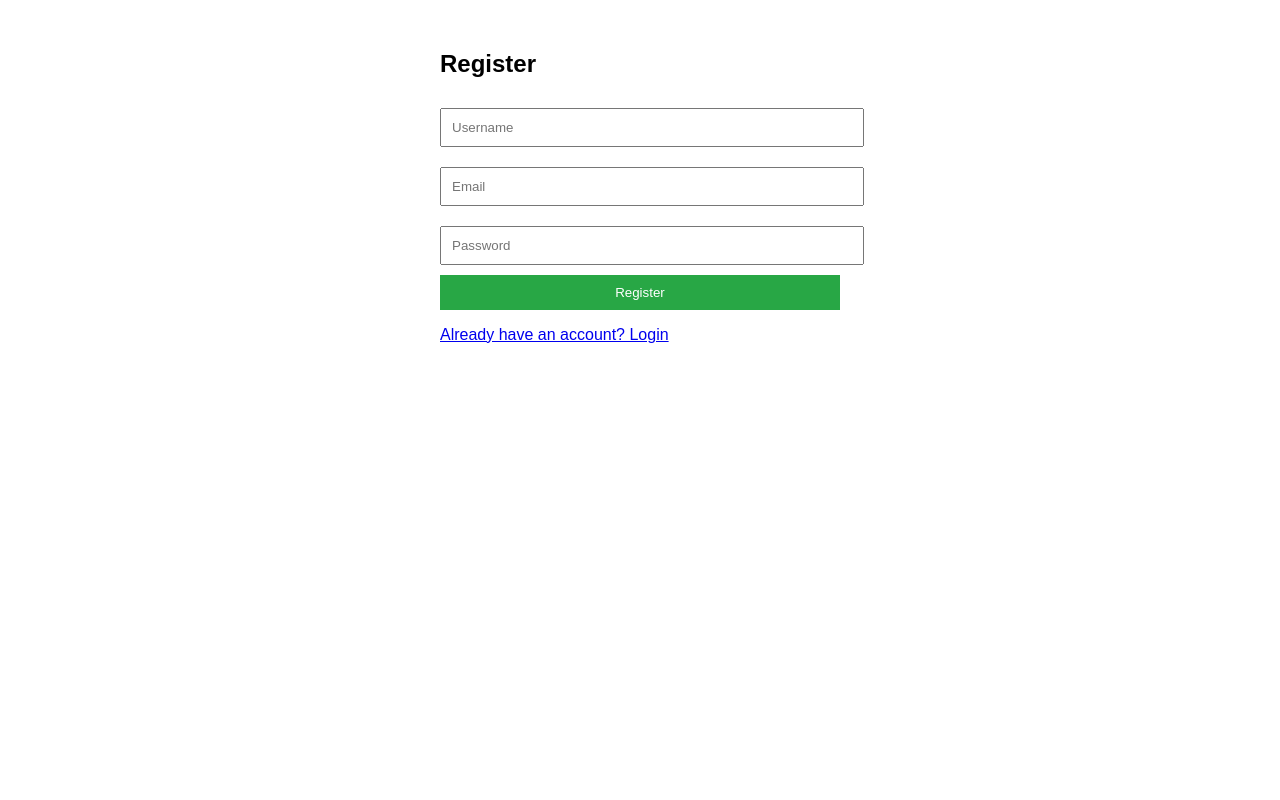
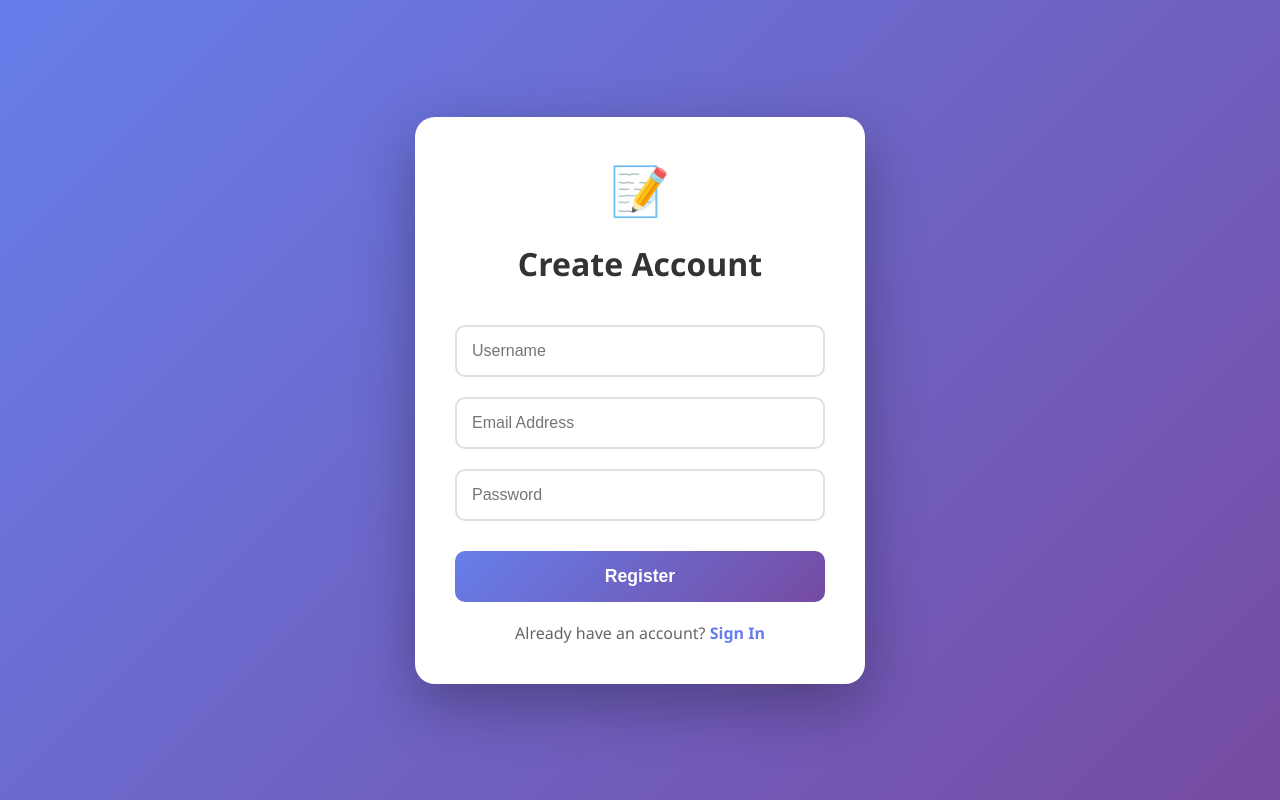
Before and after one commit to eddaoudiaamir/StudyCloud, a Flask app: page /register in a window 1280 px wide. Run offline with Flask 3, Linux system fonts and the light colour scheme.

Commit message:
Update register.html

```diff
--- a/templates/register.html
+++ b/templates/register.html
@@ -1,21 +1,114 @@
 <!DOCTYPE html>
 <html>
 <head>
-    <title>Register</title>
+    <meta charset="UTF-8">
+    <meta name="viewport" content="width=device-width, initial-scale=1.0">
+    <title>Register - StudyCloud</title>
     <style>
-        body { font-family: Arial; max-width: 400px; margin: 50px auto; }
-        input { width: 100%; padding: 10px; margin: 10px 0; }
-        button { width: 100%; padding: 10px; background: #28a745; color: white; border: none; }
+        * { margin: 0; padding: 0; box-sizing: border-box; }
+        body {
+            font-family: 'Segoe UI', Tahoma, Geneva, Verdana, sans-serif;
+            background: linear-gradient(135deg, #667eea 0%, #764ba2 100%);
+            min-height: 100vh;
+            display: flex;
+            align-items: center;
+            justify-content: center;
+            padding: 20px;
+        }
+        .container {
+            background: white;
+            padding: 40px;
+            border-radius: 20px;
+            box-shadow: 0 20px 60px rgba(0,0,0,0.3);
+            max-width: 450px;
+            width: 100%;
+        }
+        h2 {
+            color: #333;
+            text-align: center;
+            margin-bottom: 30px;
+            font-size: 2em;
+        }
+        .emoji { text-align: center; font-size: 3em; margin-bottom: 20px; }
+        input {
+            width: 100%;
+            padding: 15px;
+            margin: 10px 0;
+            border: 2px solid #e0e0e0;
+            border-radius: 10px;
+            font-size: 1em;
+            transition: border-color 0.3s;
+        }
+        input:focus {
+            outline: none;
+            border-color: #667eea;
+        }
+        button {
+            width: 100%;
+            padding: 15px;
+            background: linear-gradient(135deg, #667eea 0%, #764ba2 100%);
+            color: white;
+            border: none;
+            border-radius: 10px;
+            font-size: 1.1em;
+            font-weight: 600;
+            cursor: pointer;
+            margin-top: 20px;
+            transition: transform 0.3s;
+        }
+        button:hover {
+            transform: translateY(-2px);
+            box-shadow: 0 6px 20px rgba(102, 126, 234, 0.4);
+        }
+        .alert {
+            padding: 15px;
+            margin: 15px 0;
+            border-radius: 10px;
+            font-weight: 500;
+        }
+        .alert-danger {
+            background: #fee;
+            color: #c33;
+            border-left: 4px solid #c33;
+        }
+        .alert-success {
+            background: #efe;
+            color: #3c3;
+            border-left: 4px solid #3c3;
+        }
+        p {
+            text-align: center;
+            margin-top: 20px;
+            color: #666;
+        }
+        a {
+            color: #667eea;
+            text-decoration: none;
+            font-weight: 600;
+        }
+        a:hover { text-decoration: underline; }
     </style>
 </head>
 <body>
-    <h2>Register</h2>
-    <form method="POST">
-        <input type="text" name="username" placeholder="Username" required>
-        <input type="email" name="email" placeholder="Email" required>
-        <input type="password" name="password" placeholder="Password" required>
-        <button type="submit">Register</button>
-    </form>
-    <p><a href="/login">Already have an account? Login</a></p>
+    <div class="container">
+        <div class="emoji">📝</div>
+        <h2>Create Account</h2>
+
+        {% with messages = get_flashed_messages(with_categories=true) %}
+            {% if messages %}
+                {% for category, message in messages %}
+                    <div class="alert alert-{{ category }}">{{ message }}</div>
+                {% endfor %}
+            {% endif %}
+        {% endwith %}
+
+        <form method="POST">
+            <input type="text" name="username" placeholder="Username" required>
+            <input type="email" name="email" placeholder="Email Address" required>
+            <input type="password" name="password" placeholder="Password" required minlength="6">
+            <button type="submit">Register</button>
+        </form>
+        <p>Already have an account? <a href="/login">Sign In</a></p>
+    </div>
 </body>
 </html>
```
